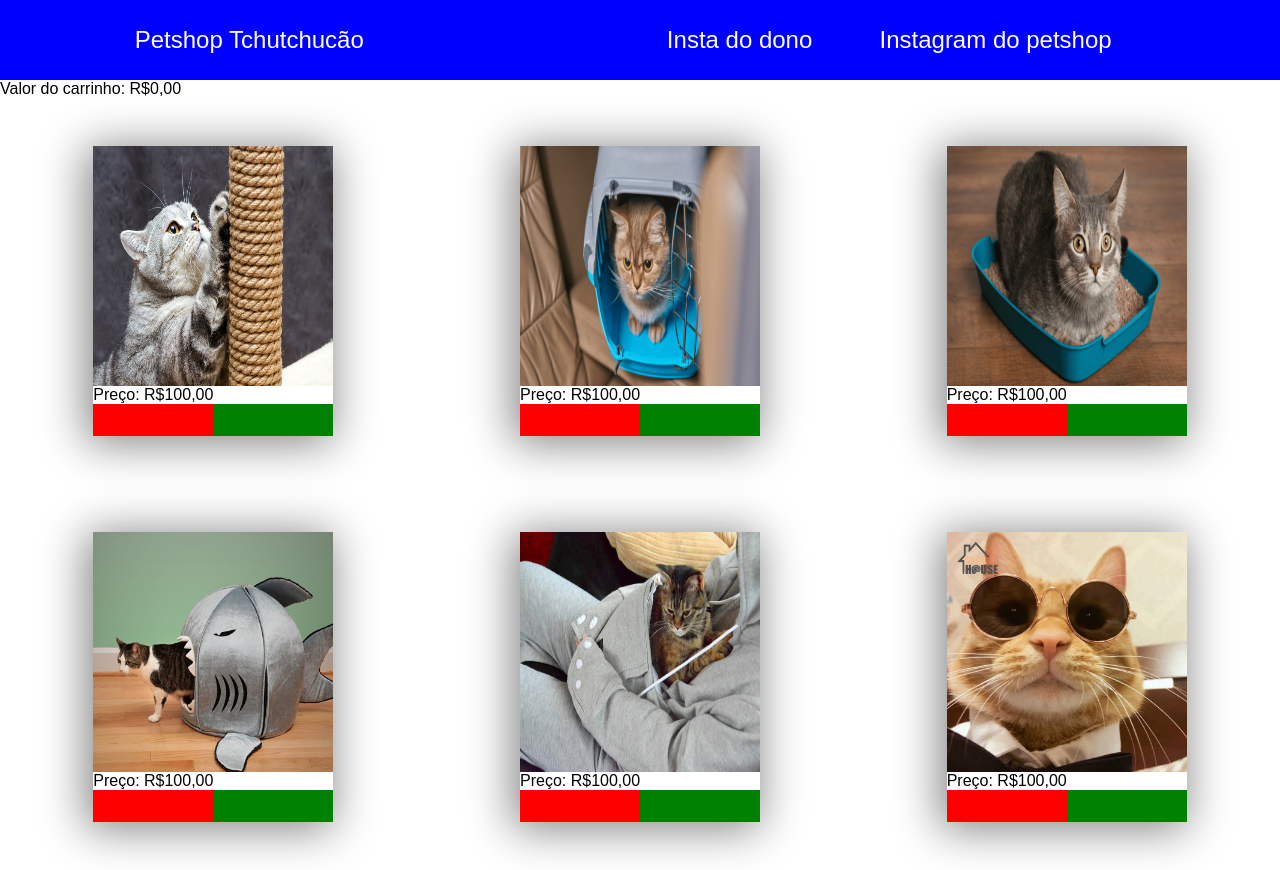
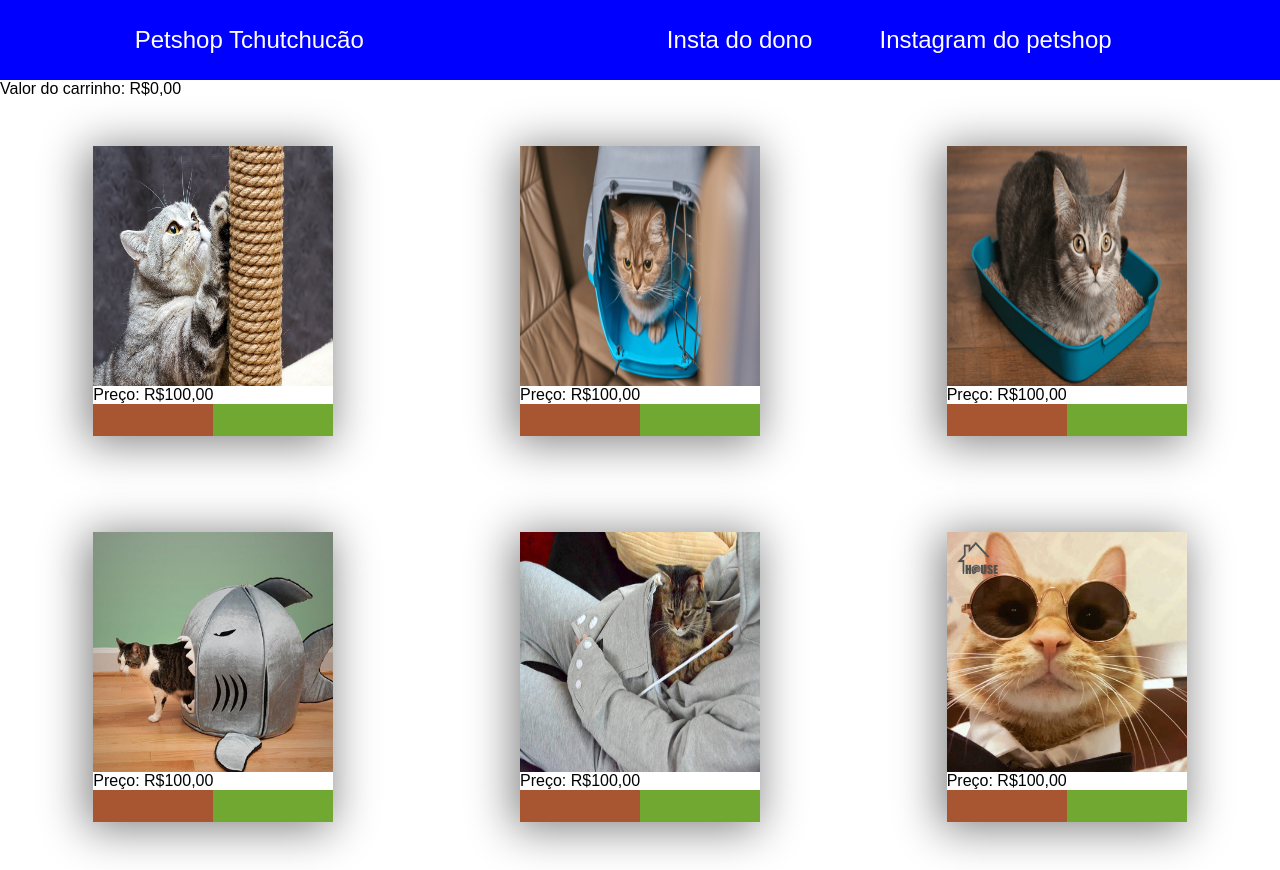
Before and after one commit to ArturQuirino/acessibilidade2, a plain HTML site: page index.html in a window 1280 px wide. Drawn offline with Linux system fonts and the light colour scheme.

Commit message:
Mudança das cores dos botoes

```diff
--- a/styles.css
+++ b/styles.css
@@ -51,7 +51,7 @@ body {
 .botao_adicionar {
   width: 50%;
   height: 32px;
-  background-color: green;
+  background-color: #71a832;
   display: flex;
   align-items: center;
   justify-content: center;
@@ -60,7 +60,7 @@ body {
 .botao_remover {
   width: 50%;
   height: 32px;
-  background-color: red;
+  background-color: #a85532;
   display: flex;
   align-items: center;
   justify-content: center;
```
